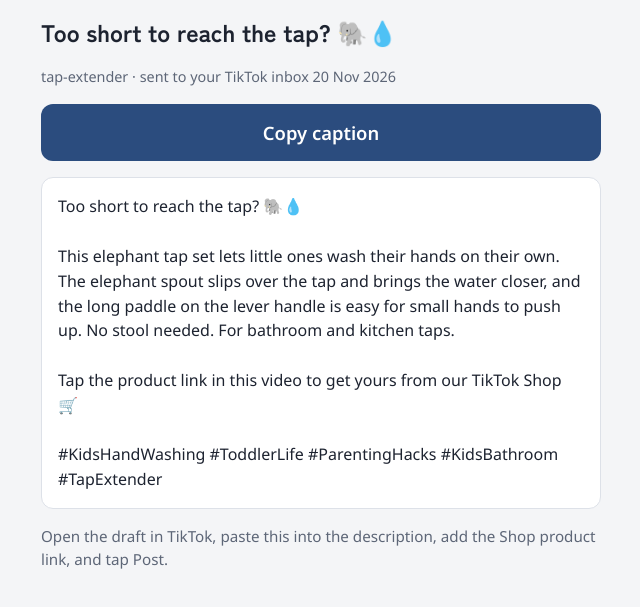
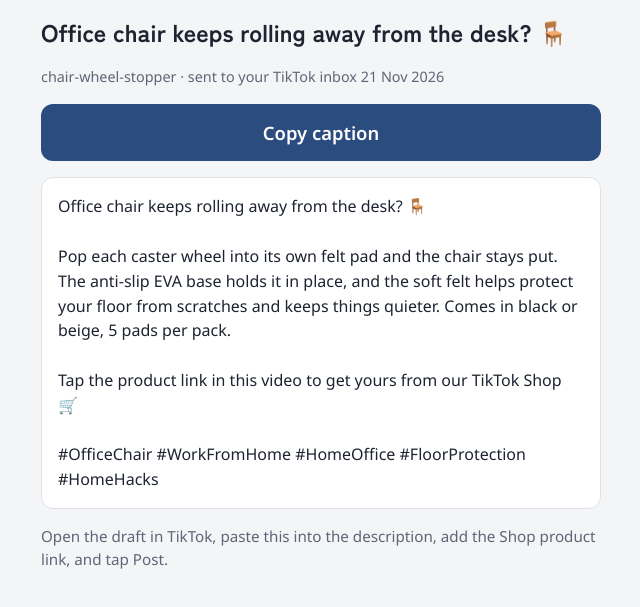
Before and after one commit to ReallyGoodOrNot/nihombashi, a plain HTML site: page index.html in a window 1280 px wide. Shown: the part 47-654 px from the top of the page, without its empty margins (319-959 px from the left). Drawn offline with Linux system fonts and the light colour scheme.

Commit message:
TikTok caption: chair-wheel-stopper

```diff
--- a/index.html
+++ b/index.html
@@ -34,16 +34,16 @@ pre { margin: 0; white-space: pre-wrap; overflow-wrap: anywhere; font: 1rem/1.55
 </style></head><body>
 <main>
   <p class="brand">NIHOMBASHI</p>
-  <h1 id="product">Too short to reach the tap? 🐘💧</h1>
-  <p class="meta" id="sent">tap-extender · sent to your TikTok inbox 20 Nov 2026</p>
+  <h1 id="product">Office chair keeps rolling away from the desk? 🪑</h1>
+  <p class="meta" id="sent">chair-wheel-stopper · sent to your TikTok inbox 21 Nov 2026</p>
   <button type="button" id="copy">Copy caption</button>
-  <pre id="cap" tabindex="0">Too short to reach the tap? 🐘💧
+  <pre id="cap" tabindex="0">Office chair keeps rolling away from the desk? 🪑
 
-This elephant tap set lets little ones wash their hands on their own. The elephant spout slips over the tap and brings the water closer, and the long paddle on the lever handle is easy for small hands to push up. No stool needed. For bathroom and kitchen taps.
+Pop each caster wheel into its own felt pad and the chair stays put. The anti-slip EVA base holds it in place, and the soft felt helps protect your floor from scratches and keeps things quieter. Comes in black or beige, 5 pads per pack.
 
 Tap the product link in this video to get yours from our TikTok Shop 🛒
 
-#KidsHandWashing #ToddlerLife #ParentingHacks #KidsBathroom #TapExtender</pre>
+#OfficeChair #WorkFromHome #HomeOffice #FloorProtection #HomeHacks</pre>
   <p class="steps">Open the draft in TikTok, paste this into the description, add the Shop product link, and tap Post.</p>
 </main>
 <script>
```
